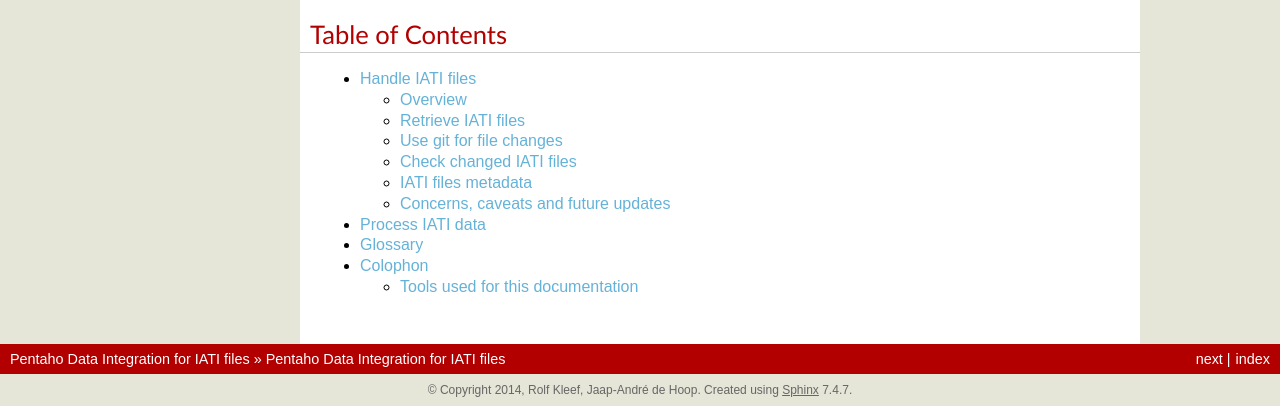
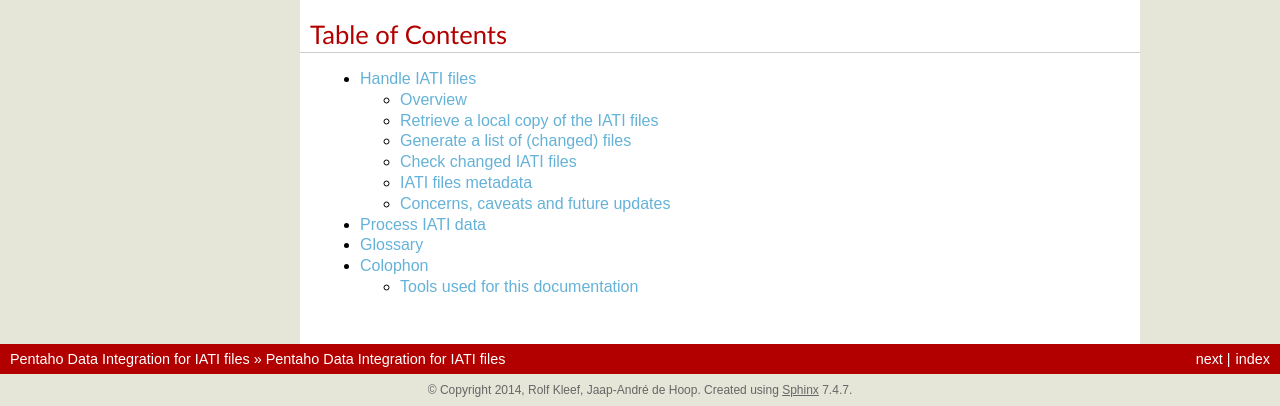
Before and after one commit to Nivocer/pdi.iati, a Sphinx documentation site: the page built from doc/source/index.rst, in a window 1280 px wide, cut to the strip 509-915 px from the top of the page. Built offline with Sphinx 7.4.7, drawn with Linux system fonts in a browser that asks for light colours; some of the changed lines change nothing that is shown.

Commit message:
Updated handling IATI files:
- docu update
- transformation adapted from get_input_files
- MySQL Workbench docu/specs file

```diff
--- a/doc/source/iati_files.rst
+++ b/doc/source/iati_files.rst
@@ -26,7 +26,7 @@
    [Local\ngit repository] as clone
    repo --> clone
 
-   [Check changed\nIATI files] as queue
+   [Check (changed)\nIATI files] as queue
    database "Data\nWarehouse" as dw {
       [IATI files\nmetadata] as files_table
    }
@@ -36,8 +36,8 @@
 
    @enduml
 
-Retrieve IATI files
--------------------
+Retrieve a local copy of the IATI files
+---------------------------------------
 
 We use the `IATI Data Snapshot repository`_ which makes IATI files available
 as a git repository on Github. We simply clone this repository.
@@ -49,23 +49,57 @@
 .. _`IATI Data Snapshot repository`: https://github.com/idsdata/IATI-Data-Snapshot
 
 
-Use git for file changes
-------------------------
+Generate a list of (changed) files
+----------------------------------
 
 We use the commit hashes in the git repository to record the version of the
 files we use. The commit hash is a unique identifier for a repository state,
 including all historical versions.
 
+There are two paths to follow:
+
+.. uml::
+   @startuml
+
+   start
+
+   if (is a previous commit hash available\nand do we only process updated files?) then (yes)
+      :Generate list of changed files;
+      note: Based on git or the file system
+      :Add fields for parts of filenames;
+   else (no)
+      :Generate list of all data files in the repository;
+      :Combine with the list of current files;
+   endif
+
+   :Add current commit hash;
+
+   stop
+
+   @enduml
+
+The result should be a list with relevant fields for all current or changed
+files.
+
+Based on git or the file system
+~~~~~~~~~~~~~~~~~~~~~~~~~~~~~~~
+
 The first time files are processed, they all need to be included (excluding
 anything in the .git directory, and the README.md file)::
 
-    find . -path "./.git" -prune -o -type f ! -name README.md -print
+    find . -path "*/.git" -prune -o -type f ! -name README.md -print
+
+.. note::
+   We use Pentaho's own component to list files in the repository.
+   This transformation step offers information in different fields straight
+   away.
 
 On subsequent updates, we can use the commit hash of the last snapshot
 processed, and let git create a list of all files that have changed::
 
     git diff --name-status LASTHASH..CURRENTHASH
 
+In the end, we should end up with a list of filenames to check.
 
 Check changed IATI files
 ------------------------
@@ -76,10 +110,6 @@
     @startuml
 
     start
-
-    :get the list of file names
-    and process each file;
-
 
     if (file exists?) then (yes)
         if (file is\nvalid XML) then (yes)
@@ -123,14 +153,15 @@
             XML;
         endif
 
+       :mark file as
+       <b>unprocessed;
+
     else (no)
         #ccffcc:deleted
         file;
     endif
 
-    :add/update file
-    metadata as
-    <b>unprocessed;
+    :add/update file metadata;
     stop
 
     @enduml
@@ -144,24 +175,35 @@
    @startuml
 
    class IATI_file {
-      filename: varchar[255]
+      -- file info --
+      filename
       commit hash: char[40] <b>[HV]
-
-      file_type: {activities, organisation, unknown}
-      IATI reported version
+      publisher <b>[HV]
+      -- content --
+      type: {activities, organisation, unknown}
+      reported IATI version
+      generated_at <b>[HV]
+      is_processed: boolean
+      -- validation --
+      validated IATI version <b>[HV]
       validation_output: text <b>[HV]
       is_valid: boolean
-      is_processed: boolean
-
-      date_from(): timestamp
-      date_to(): timestamp
-      is_current(): boolean
+      -- historical records --
+      date_from: timestamp
+      date_to: timestamp
+      is_current: boolean
+      version: int
    }
 
    class organisation {
+      publisher code
+      ...
    }
 
    class IATI_version {
+      version
+      is_official: boolean
+      date_published
    }
 
    class date{
@@ -169,12 +211,12 @@
       month
       quarter
       year
-      fiscal year
+      ...
    }
 
-   IATI_file -> organisation: publisher <b>[HV]
-   IATI_file -left-> date: updated <b>[HV]
-   IATI_file -down-> IATI_version: IATI verified version <b>[HV]
+   IATI_file -> organisation
+   IATI_file -left-> date
+   IATI_file -down-> IATI_version
 
    @enduml
 
```
Also changed, not shown: 2 other files.
